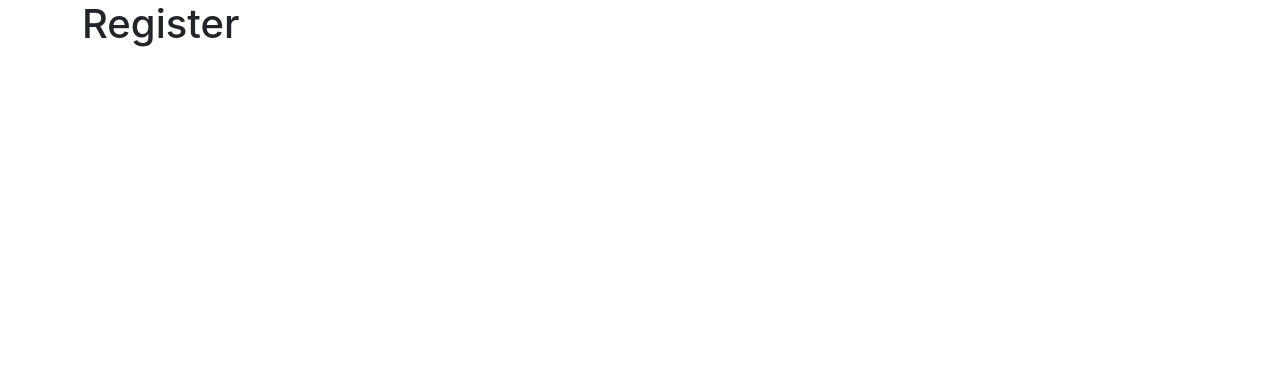
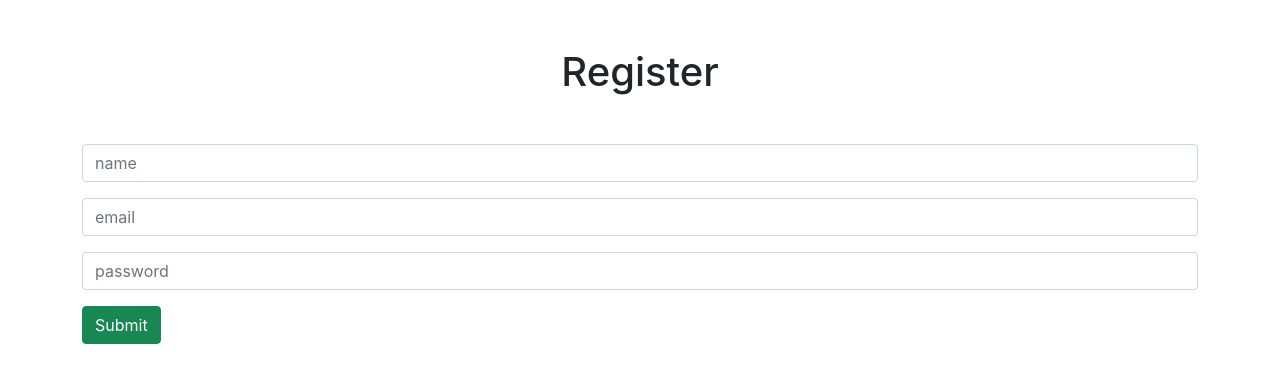
Before and after one commit to cynthiaaleung/budget-easy, a React (Create React App) app in the folder client/: page /register in a window 1280 px wide. Shown: the top 382 px of the page. Built offline with nearby package versions, Linux system fonts and the light colour scheme.

Commit message:
set state for user inputs, store token in local storage, setAuth set to true

```diff
--- a/client/src/App.jsx
+++ b/client/src/App.jsx
@@ -21,17 +21,17 @@
             <Route
               exact
               path="/login"
-              element={authenticated ? <Navigate to="/dashboard" /> : <Login setAuth={setAuth}/>}
+              element={authenticated ? <Navigate to="/dashboard"/> : <Login setAuth={setAuth} />}
             />
             <Route
               exact
               path="/register"
-              element={authenticated ? <Navigate to="/login" /> : <Register setAuth={setAuth}/>}
+              element={authenticated ? <Navigate to="/login"/> : <Register setAuth={setAuth} />}
             />
             <Route
               exact
               path="/dashboard"
-              element={authenticated ? <Dashboard setAuth={setAuth}/> : <Navigate to="/login" />}
+              element={authenticated ? <Dashboard setAuth={setAuth} /> : <Navigate to="/login"/>}
             />
           </Routes>
         </div>
--- a/client/src/components/Dashboard.jsx
+++ b/client/src/components/Dashboard.jsx
@@ -1,9 +1,10 @@
 import { Fragment } from "react"
 
-const Dashboard = () => {
+const Dashboard = ({ setAuth }) => {
   return (
     <Fragment>
       <h1>Dashboard</h1>
+      <button onClick={() => setAuth(false)}>Log Out</button>
     </Fragment>
   )
 }
--- a/client/src/components/Login.jsx
+++ b/client/src/components/Login.jsx
@@ -1,9 +1,10 @@
 import { Fragment } from "react"
 
-const Login = () => {
+const Login = ({ setAuth }) => {
   return (
     <Fragment>
       <h1>Login</h1>
+      <button onClick={() => setAuth(true)}>Log In</button>
     </Fragment>
   )
 }
--- a/client/src/components/Register.jsx
+++ b/client/src/components/Register.jsx
@@ -1,9 +1,73 @@
-import { Fragment } from "react"
+import { Fragment, useState } from "react"
 
-const Register = () => {
+const Register = ({ setAuth }) => {
+
+  const [inputs, setInputs] = useState({
+    name: "",
+    email: "",
+    password: ""
+  })
+
+  const { name, email, password } = inputs;
+
+  const onChange = (e) => {
+    // e.target.name -> select the unique "name" attribute of each input
+    setInputs({...inputs, [e.target.name]: e.target.value});
+  }
+
+  const onSubmit = async(e) => {
+    e.preventDefault();
+
+    try {
+      const body = { name, email, password }
+      const response = await fetch("http://localhost:5000/auth/register", {
+        method: "POST",
+        headers: {"Content-Type": "application/json"},
+        body: JSON.stringify(body) // body type has to match Content-Type in headers. Pass values saved in state
+      })
+
+      // the response is not JSON, so we need to parse it by using json()
+      const parsedRes = await response.json()
+      // store token into local storage
+      localStorage.setItem("token", parsedRes.token);
+      // set to true so will redirect to Dashboard page
+      setAuth(true);
+
+    } catch (err) {
+      console.error(err.message)
+    }
+  }
+
   return (
     <Fragment>
-      <h1>Register</h1>
+      <h1 className="text-center my-5">Register</h1>
+      <form onSubmit={onSubmit}>
+        <input
+          type="text"
+          name="name"
+          placeholder="name"
+          className="form-control my-3"
+          value={name}
+          onChange={e => onChange(e)}
+        />
+        <input
+          type="email"
+          name="email"
+          placeholder="email"
+          className="form-control my-3"
+          value={email}
+          onChange={e => onChange(e)}
+        />
+        <input
+          type="password"
+          name="password"
+          placeholder="password"
+          className="form-control my-3"
+          value={password}
+          onChange={e => onChange(e)}
+        />
+        <button className="btn btn-success btn-block">Submit</button>
+      </form>
     </Fragment>
   )
 }
```
